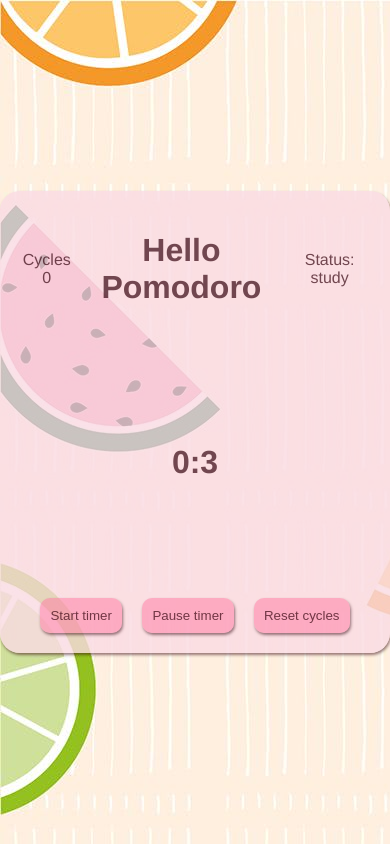
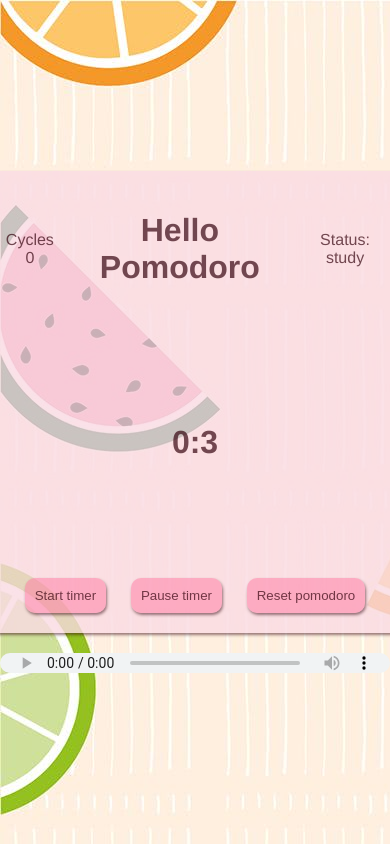
Before and after one commit to shontzu/Pomodoro, a Vue app: page / in a window 390 px wide. Built offline with nearby package versions, Linux system fonts and the light colour scheme.

Commit message:
initial attempt with audio

```diff
--- a/src/App.vue
+++ b/src/App.vue
@@ -1,69 +1,19 @@
 <template>
   <div id="app">
-    <div class="card">
-      <div class="center">
-        <p>Cycles {{ cycle }}</p>
-        <h1>Hello Pomodoro</h1>
-        <p>Status: {{ status }}</p>
-      </div>
-      <!-- get a minute & a second from timer -->
-      <h1>{{ Math.floor(timer / 60) }}:{{ Math.floor(timer % 60) }}</h1>
-
-      <div class="center">
-        <button @click.prevent="start()">Start timer</button>
-        <button @click.prevent="pause()">Pause timer</button>
-        <button @click.prevent="reset()">Reset cycles</button>
-      </div>
-    </div>
+    <Card />
+    <MusicPlayer />
   </div>
 </template>
 
 <script>
-let counter;
+import Card from "../src/components/Card.vue";
+import MusicPlayer from "../src/components/MusicPlayer.vue"
+
 export default {
   name: "App",
-  data() {
-    return {
-      timer: 3,
-      cycle: 0,
-      status: "study",
-    };
-  },
-  methods: {
-    start() {
-      this.pause();
-      counter = setInterval(() => {
-        if (this.timer === 0) {
-          this.pause();
-          this.cycle++;
-          this.toggle();
-          this.restart();
-          this.start();
-        } else {
-          this.timer--;
-        }
-      }, 1000);
-    },
-    pause() {
-      clearInterval(counter);
-    },
-    reset() {
-      this.restart();
-      this.cycle = 0;
-      this.status = "study";
-    },
-    restart() {
-      clearInterval(counter);
-      this.timer = 3;
-    },
-    toggle() {
-      // if cycle=even, status=study
-      if (this.cycle % 2 === 0) {
-        this.status = "study";
-      } else {
-        this.status = "break";
-      }
-    },
+  components: {
+    Card,
+    MusicPlayer
   },
 };
 </script>
@@ -82,6 +32,7 @@ html {
   top: 0;
   left: 0;
   display: flex;
+  flex-direction: column;
   align-items: center;
   justify-content: center;
   color: #31000baf;
--- /dev/null
+++ b/src/components/Card.vue
@@ -0,0 +1,70 @@
+<template>
+  <div class="card">
+    <div class="center">
+      <p>Cycles {{ cycle }}</p>
+      <h1>Hello Pomodoro</h1>
+      <p>Status: {{ status }}</p>
+    </div>
+    <!-- get a minute & a second from timer -->
+    <h1>{{ Math.floor(timer / 60) }}:{{ Math.floor(timer % 60) }}</h1>
+
+    <div class="center">
+      <button @click.prevent="start()">Start timer</button>
+      <button @click.prevent="pause()">Pause timer</button>
+      <button @click.prevent="reset()">Reset pomodoro</button>
+    </div>
+  </div>
+</template>
+
+<script>
+let counter;
+export default {
+  name: "Card",
+  data() {
+    return {
+      timer: 3,
+      cycle: 0,
+      status: "study",
+    };
+  },
+  methods: {
+    start() {
+      this.pause();
+      counter = setInterval(() => {
+        if (this.timer === 0) {
+          this.pause();
+          this.cycle++;
+          this.toggle();
+          this.restart();
+          this.start();
+        } else {
+          this.timer--;
+        }
+      }, 1000);
+    },
+    pause() {
+      clearInterval(counter);
+    },
+    reset() {
+      this.restart();
+      this.cycle = 0;
+      this.status = "study";
+    },
+    restart() {
+      clearInterval(counter);
+      this.timer = 3;
+    },
+    toggle() {
+      // if cycle=even, status=study
+      if (this.cycle % 2 === 0) {
+        this.status = "study";
+      } else {
+        this.status = "break";
+      }
+    },
+  },
+};
+</script>
+
+<style>
+</style>
--- /dev/null
+++ b/src/components/MusicPlayer.vue
@@ -0,0 +1,29 @@
+<template>
+  <audio controls autoplay muted>
+    <source
+      src="../assets/Makaih Beats by Free Music Archive (FMA) on makaih.com is licensed under Creative Commons Liscense.mp3"
+    />
+  </audio>
+</template>
+
+<script>
+export default {};
+</script>
+
+<style>
+audio {
+  width: 50%;
+  height: 20px;
+  margin-top:20px;
+}
+@media screen and (max-width: 1000px) {
+  audio {
+    width: 70%;
+  }
+}
+@media screen and (max-width: 600px) {
+  audio {
+    width: 100%;
+  }
+}
+</style>
```
Also changed, not shown: src/components/Test.vue (deleted, +0 -13 lines), 1 other file (tests, documents, lock files or other folders).
